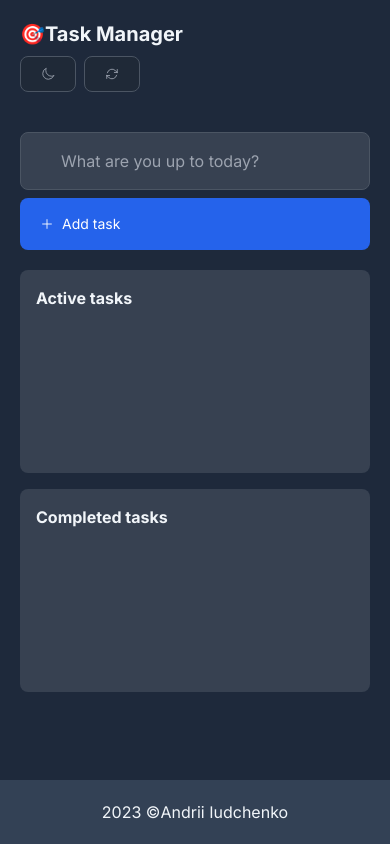
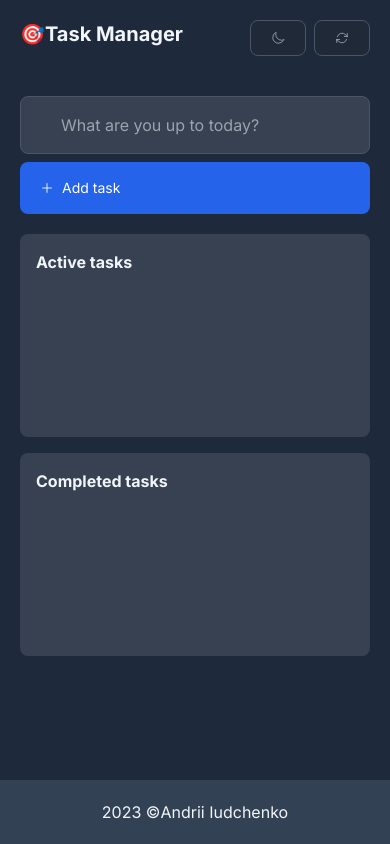
Before and after one commit to iudchenko/draggable-task-manager, a React (Vite) app: page / in a window 390 px wide. Built offline with nearby package versions, Linux system fonts and the light colour scheme.

Commit message:
header fix

```diff
--- a/src/components/Header.tsx
+++ b/src/components/Header.tsx
@@ -3,7 +3,7 @@ import ResetButton from "./ResetButton";
 
 function Header() {
   return (
-    <header className="flex flex-col lg:flex-row justify-between p-5 max-w-4xl mx-auto gap-2">
+    <header className="flex flex-row justify-between p-5 max-w-4xl mx-auto gap-2">
       <h1 className="text-xl md:text-3xl font-bold justify-center">
         🎯Task Manager
       </h1>
```
